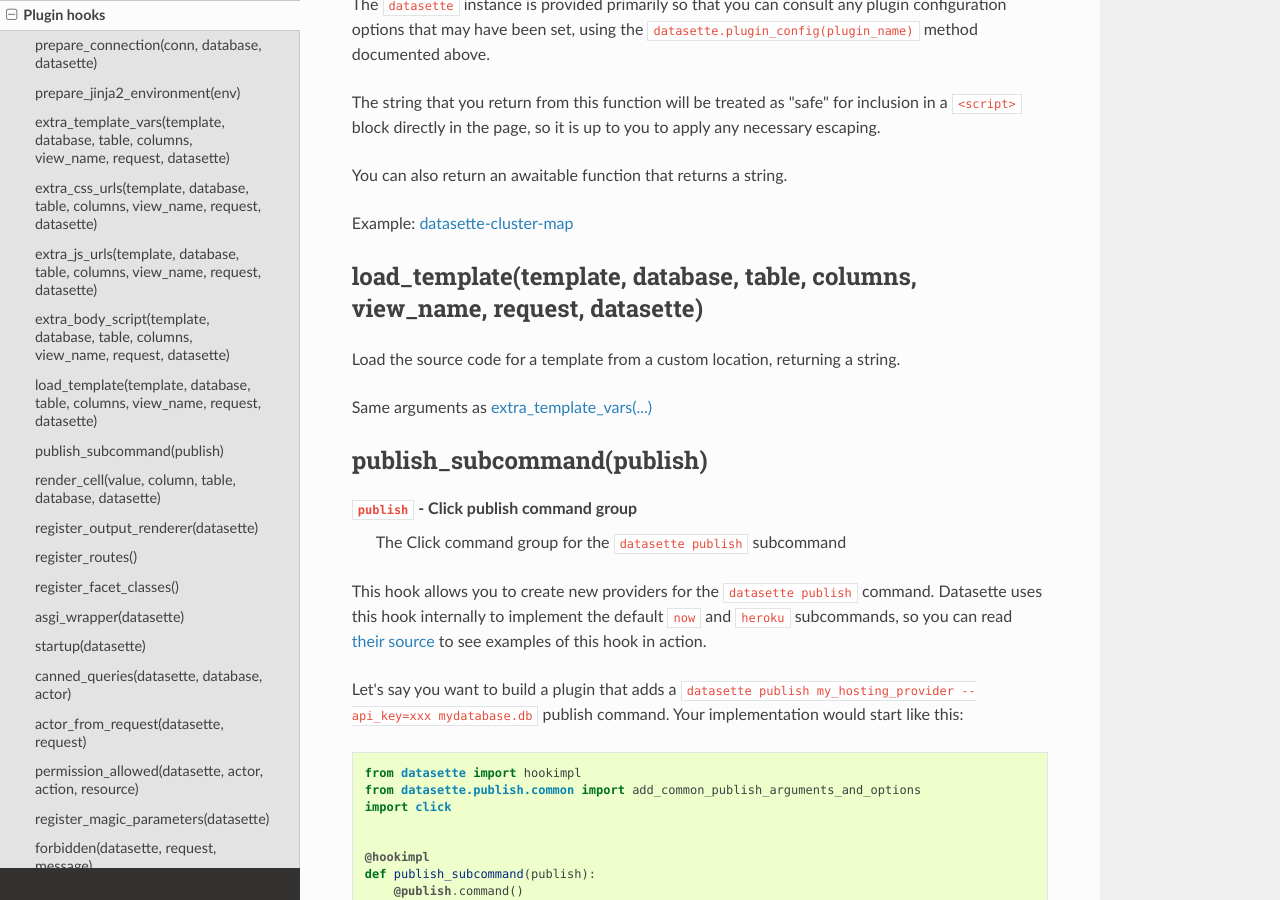
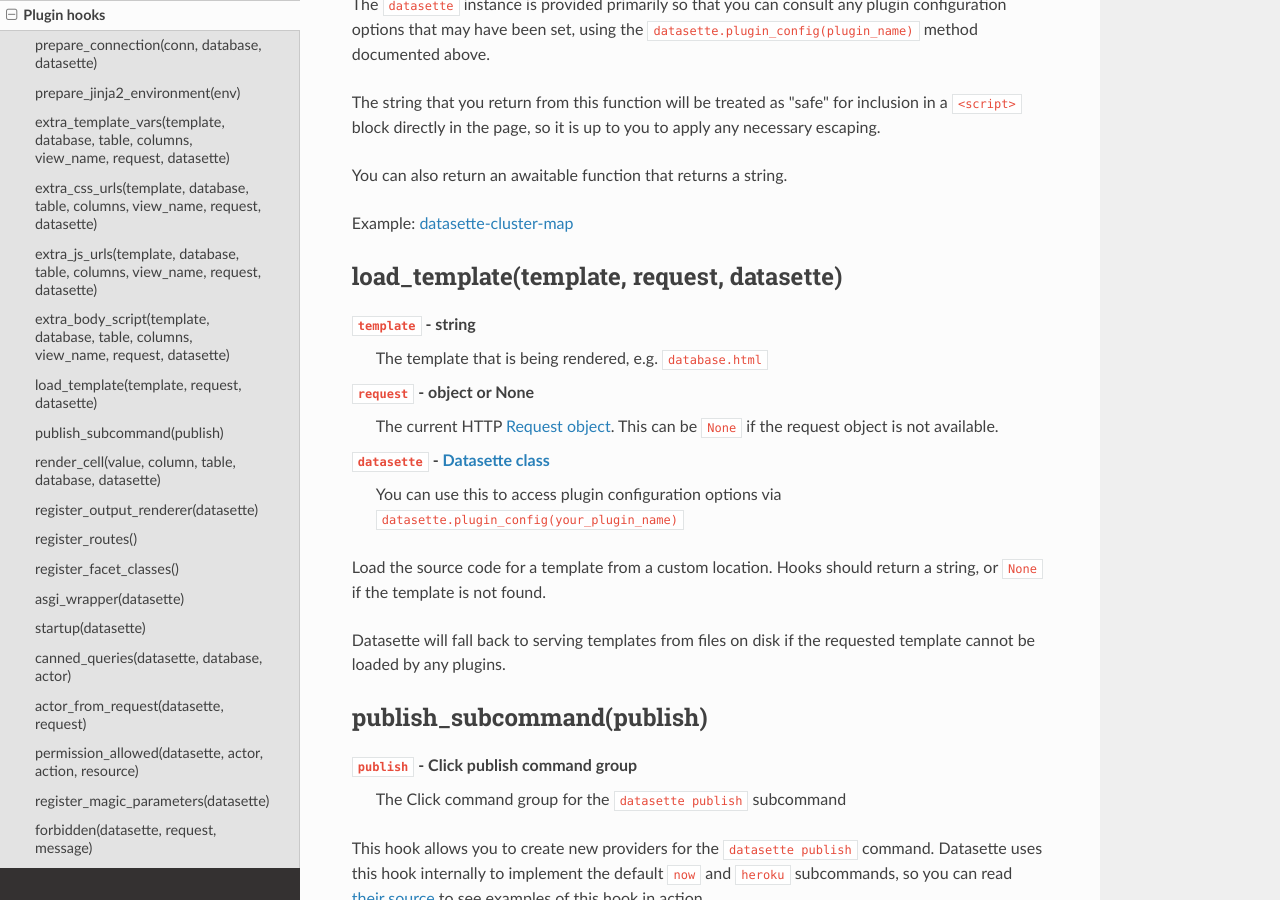
Before and after one commit to simonw/datasette, a Sphinx documentation site: the page built from docs/plugin_hooks.rst, in a window 1280 px wide and 900 px high, scrolled down 6153 px. Built offline with Sphinx 7.4.7 and the Read the Docs theme 2.0.0, drawn with Linux system fonts in a browser that asks for light colours; some of the changed text lies outside the part shown.

Commit message:
Simplified load_template hook signature

```diff
--- a/docs/plugin_hooks.rst
+++ b/docs/plugin_hooks.rst
@@ -273,12 +273,21 @@
 
 .. _plugin_hook_load_template:
 
-load_template(template, database, table, columns, view_name, request, datasette)
---------------------------------------------------------------------------------
+load_template(template, request, datasette)
+-------------------------------------------
 
-Load the source code for a template from a custom location, returning a string.
+``template`` - string
+    The template that is being rendered, e.g. ``database.html``
 
-Same arguments as :ref:`extra_template_vars(...) <plugin_hook_extra_template_vars>`
+``request`` - object or None
+    The current HTTP :ref:`internals_request`. This can be ``None`` if the request object is not available.
+
+``datasette`` - :ref:`internals_datasette`
+    You can use this to access plugin configuration options via ``datasette.plugin_config(your_plugin_name)``
+
+Load the source code for a template from a custom location. Hooks should return a string, or ``None`` if the template is not found.
+
+Datasette will fall back to serving templates from files on disk if the requested template cannot be loaded by any plugins.
 
 .. _plugin_hook_publish_subcommand:
 
```
Also changed, not shown: 2 other files.
